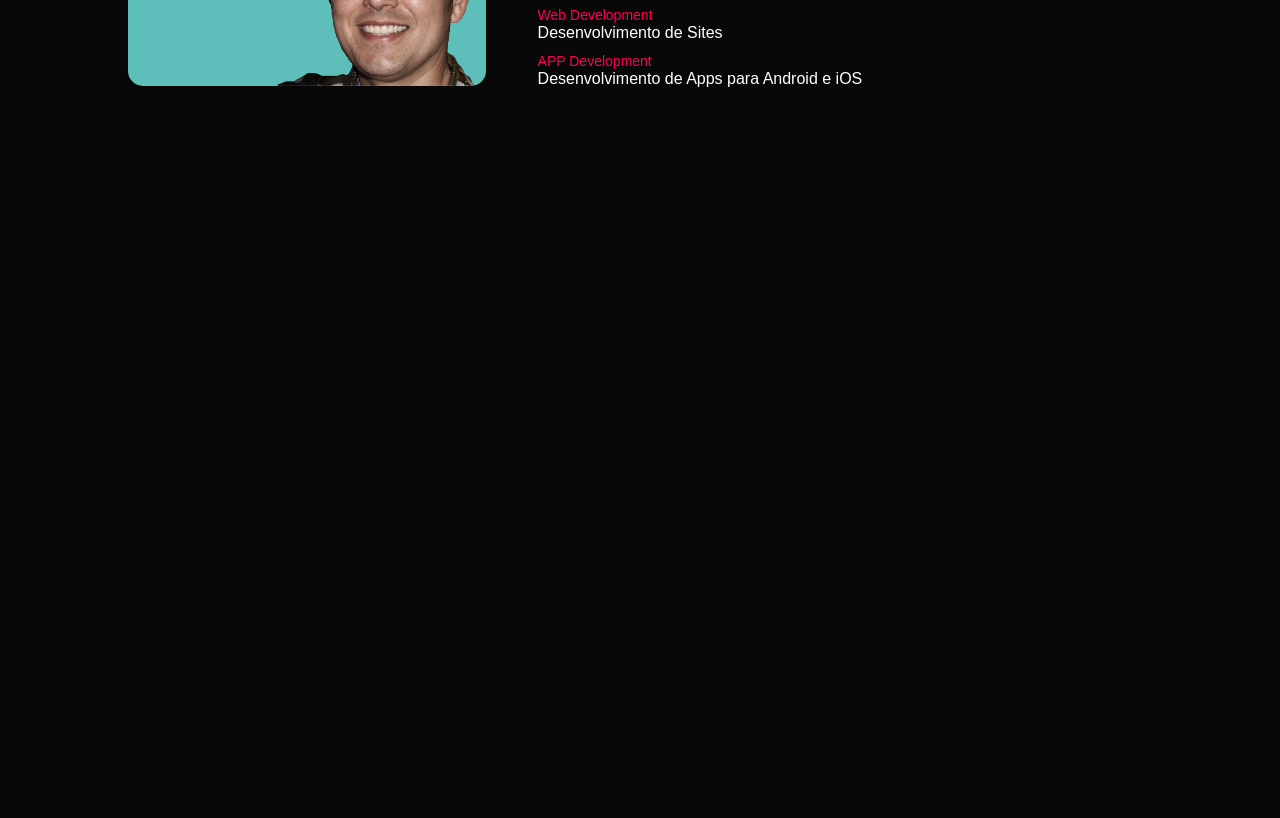
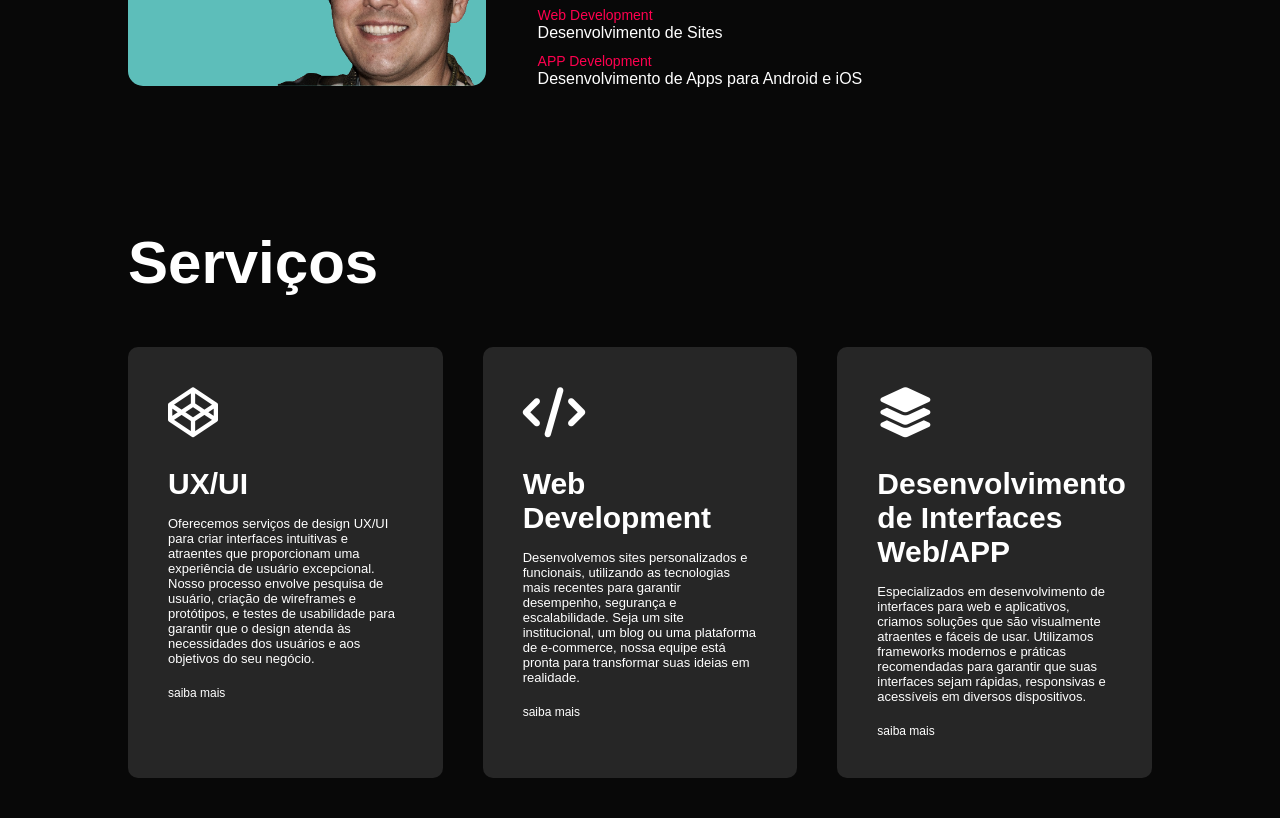
Before and after one commit to atalibaneto/TI36, a PHP site: page / in a window 1280 px wide. Shown: the part 1270-2088 px from the top of the page. Before the commit the page ends 1357 px from the top, so only its background shows below. Run offline with PHP 8.4, Linux system fonts and the light colour scheme; some libraries are stand-ins or nearby versions.

Commit message:
Aula 12/05/2025 - JS+Seviços

```diff
--- a/DesenvolveWEB/portfolio/css/style.css
+++ b/DesenvolveWEB/portfolio/css/style.css
@@ -8,6 +8,7 @@
     --bg-cinza-escuro: #080808;
     --branco: #FFF;
     --magenta: #FF004F;
+    --bg-cinza: #262626;
 }
 body {
     background-color: var(--bg-cinza-escuro);
@@ -129,3 +130,42 @@ nav ul li a:hover::after {
 .aba-conteudos.aba-ativa {
     display: block;
 }
+/* ******** SERVIÇOS ******** */
+#servicos {
+    padding: 30px 0;
+}
+.lista-servicos {
+    display: grid;
+    grid-template-columns: repeat(auto-fit, minmax(250px, 1fr));
+    gap: 40px;
+    margin-top: 50px;
+}
+.lista-servicos div {
+    background-color: var(--bg-cinza);
+    padding: 40px;
+    font-size: 13px;
+    font-weight: 500;
+    border-right: 10px;
+    border-radius: 10px;
+    transition: background-color 0.5s, transform 0.5s;
+}
+.lista-servicos div i {
+    font-size: 50px;
+    margin-bottom: 30px;
+}
+.lista-servicos div h2 {
+    font-size: 30px;
+    font-weight: 700;
+    margin-bottom: 15px;
+}
+.lista-servicos div a {
+    text-decoration: none;
+    color: var(--branco);
+    font-size: 12px;
+    margin-top: 20px;
+    display: inline-block;
+}
+.lista-servicos div:hover {
+    background-color: var(--magenta);
+    transform: translateY(-10px);
+}
--- a/DesenvolveWEB/portfolio/index.html
+++ b/DesenvolveWEB/portfolio/index.html
@@ -6,6 +6,7 @@
     <meta name="viewport" content="width=device-width, initial-scale=1.0">
     <title>Portfólio</title>
     <link rel="stylesheet" href="css/style.css">
+    <script src="https://kit.fontawesome.com/7c4f254726.js" crossorigin="anonymous"></script>
 </head>
 <body>
     <!-- --------------- CABEÇALHO DO SITE --------------- -->
@@ -38,9 +39,9 @@
                     <h1 class="subtitulo">Sobre</h1>
                     <p>Olá! Meu nome é John Doe e sou um desenvolvedor web apaixonado por criar soluções inovadoras e eficientes. Com experiência em diversas tecnologias e um olhar atento aos detalhes, meu objetivo é transformar ideias em realidade através de código limpo e funcional. Vamos trabalhar juntos para levar seu projeto ao próximo nível.</p>
                     <div class="aba-titulos">
-                        <p class="aba-links link-ativo">Skills</p>
-                        <p class="aba-links">Experiência</p>
-                        <p class="aba-links">Formação</p>
+                        <p class="aba-links link-ativo" onclick="abriraba('skills')">Skills</p>
+                        <p class="aba-links" onclick="abriraba('experiencia')">Experiência</p>
+                        <p class="aba-links"onclick="abriraba('formacao')">Formação</p>
                     </div>
                     <div class="aba-conteudos aba-ativa" id="skills">
                         <ul>
@@ -67,5 +68,45 @@
             </div>
         </div>
     </div>
+    <!-- --------------- SERVIÇOS --------------- -->
+    <div id="servicos">
+        <div class="container">
+            <h1 class="subtitulo">Serviços</h1>
+            <div class="lista-servicos">
+                <div>
+                    <i class="fa-brands fa-codepen"></i>
+                    <h2>UX/UI</h2>
+                    <p>Oferecemos serviços de design UX/UI para criar interfaces intuitivas e atraentes que proporcionam uma experiência de usuário excepcional. Nosso processo envolve pesquisa de usuário, criação de wireframes e protótipos, e testes de usabilidade para garantir que o design atenda às necessidades dos usuários e aos objetivos do seu negócio.</p>
+                    <a href="#">saiba mais</a>
+                </div>
+                <div>
+                    <i class="fa-solid fa-code"></i>
+                    <h2>Web Development</h2>
+                    <p>Desenvolvemos sites personalizados e funcionais, utilizando as tecnologias mais recentes para garantir desempenho, segurança e escalabilidade. Seja um site institucional, um blog ou uma plataforma de e-commerce, nossa equipe está pronta para transformar suas ideias em realidade.</p>
+                    <a href="#">saiba mais</a>
+                </div>
+                <div>
+                    <i class="fa-solid fa-layer-group"></i>
+                    <h2>Desenvolvimento de Interfaces Web/APP</h2>
+                    <p>Especializados em desenvolvimento de interfaces para web e aplicativos, criamos soluções que são visualmente atraentes e fáceis de usar. Utilizamos frameworks modernos e práticas recomendadas para garantir que suas interfaces sejam rápidas, responsivas e acessíveis em diversos dispositivos.</p>
+                    <a href="#">saiba mais</a>
+                </div>
+            </div>
+        </div>
+    </div>
+<script>
+    var abaLinks = document.getElementsByClassName("aba-links");
+    var abaConteudos = document.getElementsByClassName("aba-conteudos");
+        function abriraba(abaNome) {
+            for (abaLink of abaLinks) {
+                abaLink.classList.remove("link-ativo"); /* Remove a classe "link-ativo" de todos os links */
+            }
+            for (abaConteudo of abaConteudos) {
+                abaConteudo.classList.remove("aba-ativa"); /* Remove a classe "aba-ativa" de todos os conteudos */
+            }
+            event.currentTarget.classList.add("link-ativo"); /* Adiciona a classe "link-ativo" ao link clicado */
+            document.getElementById(abaNome).classList.add("aba-ativa"); /* Adiciona a classe "aba-ativa" ao conteúdo correspondente (usando o ID passado como parâmetro) */
+        }
+</script>
 </body>
 </html>
```
